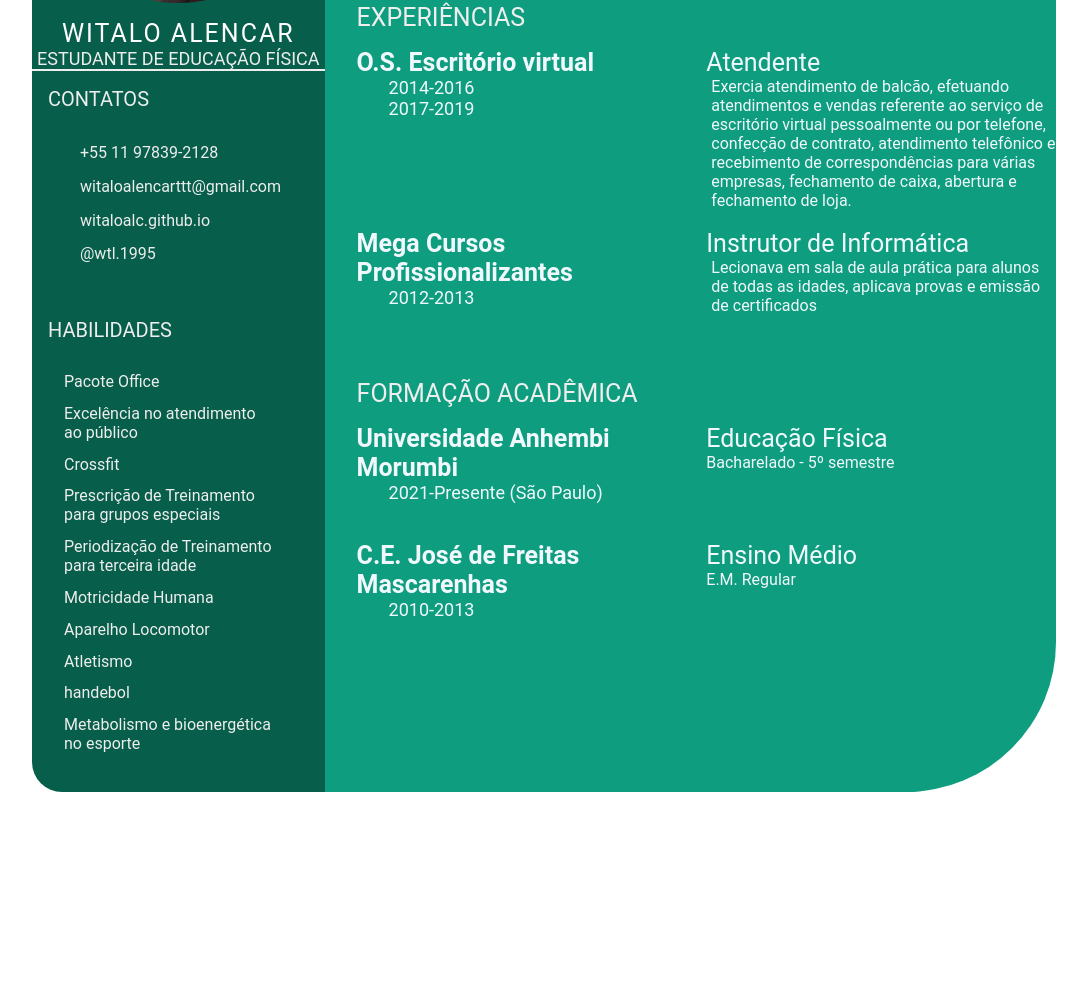
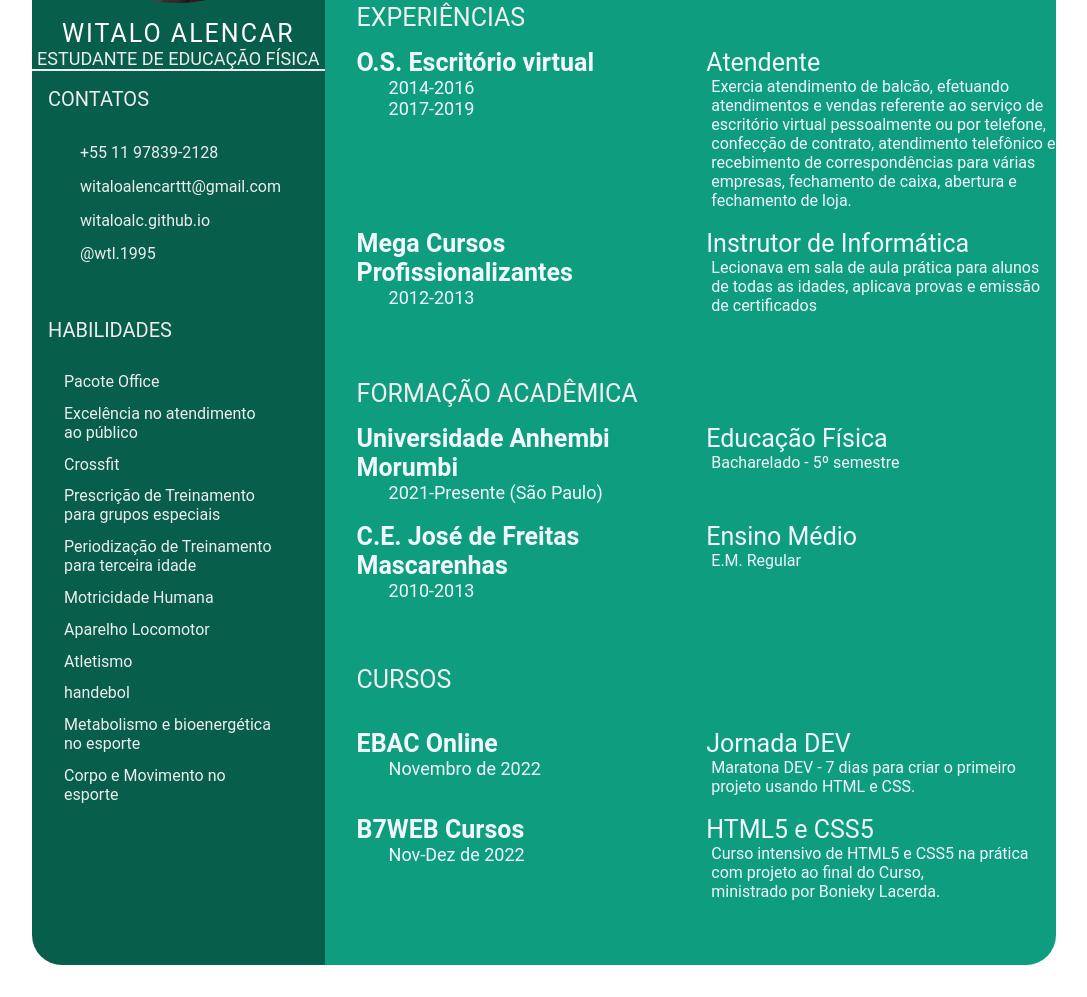
Before and after one commit to WitaloAlc/Witaloalc.github.io, a plain HTML site: page index.html in a window 1280 px wide. Shown: the part 306-1303 px from the top of the page, without its empty margins (96-1183 px from the left). Before the commit the page ends 1130 px from the top, so only its background shows below. Drawn offline with Linux system fonts and the light colour scheme.

Commit message:
Feat certificates (#7)
* Feature: Add awards content gap

* Features: Add awards gap

```diff
--- a/index.html
+++ b/index.html
@@ -38,6 +38,7 @@
                             <li><p>Atletismo</p></li>
                             <li><p>handebol</p></li>
                             <li><p>Metabolismo e bioenergética no esporte</p></li>
+                            <li><p>Corpo e Movimento no esporte</p></li>
                         </ul>
                     </div>
                 </div>
@@ -67,10 +68,12 @@
                     </div>
                     <div class="Exp-right">
                         <p class="exp-position">Atendente</p>
-                        <p class="exp-desc">Exercia atendimento de balcão, efetuando atendimentos e vendas referente ao serviço de
+                        <p class="exp-desc">
+                            Exercia atendimento de balcão, efetuando atendimentos e vendas referente ao serviço de
                             escritório virtual pessoalmente ou por telefone, confecção de contrato, atendimento telefônico e
                             recebimento de correspondências para várias empresas, fechamento de caixa, abertura e
-                            fechamento de loja.</p>
+                            fechamento de loja.
+                        </p>
                     </div>
                     <div class="Exp-left">
                         <br>
@@ -80,7 +83,9 @@
                     <div class="Exp-right">
                         <br>
                         <p class="exp-position">Instrutor de Informática</p>
-                        <p class="exp-desc">Lecionava em sala de aula prática para alunos de todas as idades, aplicava provas e emissão de certificados</p>
+                        <p class="exp-desc">
+                            Lecionava em sala de aula prática para alunos de todas as idades, aplicava provas e emissão de certificados
+                        </p>
                     </div>
                 </div>
             </section>
@@ -93,17 +98,53 @@
                     </div>
                     <div class="Education-right">
                         <p class="education-subject">Educação Física</p>
-                        <p class="Education-desk">Bacharelado - 5º semestre</p>
+                        <p class="education-desc">
+                            Bacharelado - 5º semestre
+                        </p>
                     </div>
                     <div class="Education-left">
-                        <br><br>
+                        <br>
                         <p class="Education-school-name">C.E. José de Freitas Mascarenhas</p>
                         <p class="Education-time-period">2010-2013</p>
                     </div>
                     <div class="Education-right">
-                        <br><br>
+                        <br>
                         <p class="education-subject">Ensino Médio</p>
-                        <p class="Education-desk">E.M. Regular</p>
+                        <p class="education-desc">
+                            E.M. Regular
+                        </p>
+                    </div>
+                </div>
+            </section>
+            <section class="awards gap">
+                <div class="right-title">CURSOS</div>
+                <div class="awards-contents">
+                    <div class="awards-left">
+                        <br>
+                        <p class="awards-company-name">EBAC Online</p>
+                        <p class="awards-time-period">Novembro de 2022</p>
+                    </div>
+                    <div class="awards-right">
+                        <br>
+                        <p class="awards-name">Jornada DEV</p>
+                        <p class="awards-desc">
+                            Maratona DEV - 7 dias para criar o primeiro
+                            <br>projeto usando HTML e CSS.
+                        </p>
+                    </div>
+                    <div class="awards-left">
+                        <br>
+                        <p class="awards-company-name">B7WEB Cursos</p>
+                        <p class="awards-time-period">Nov-Dez de 2022</p>
+                    </div>
+                    <div class="awards-right">
+                        <br>
+                        <p class="awards-name">HTML5 e CSS5</p>
+                        <p class="awards-desc">
+                            Curso intensivo de HTML5 e CSS5 na prática
+                            <br>com projeto ao final do Curso,
+                            <br>ministrado por Bonieky Lacerda.
+                        </p>
                     </div>
                 </div>
             </section>
--- a/style.css
+++ b/style.css
@@ -25,7 +25,7 @@
     grid-column: span 5;
     height: 100%;
     background-color: #0e9e7f;
-    border-radius: 0px 60px 150px 0px;
+    border-radius: 0px 60px 30px 0px;
 }
 
 .left-section-contents{
```
Lines whose indentation alone changed are shown as unchanged.
